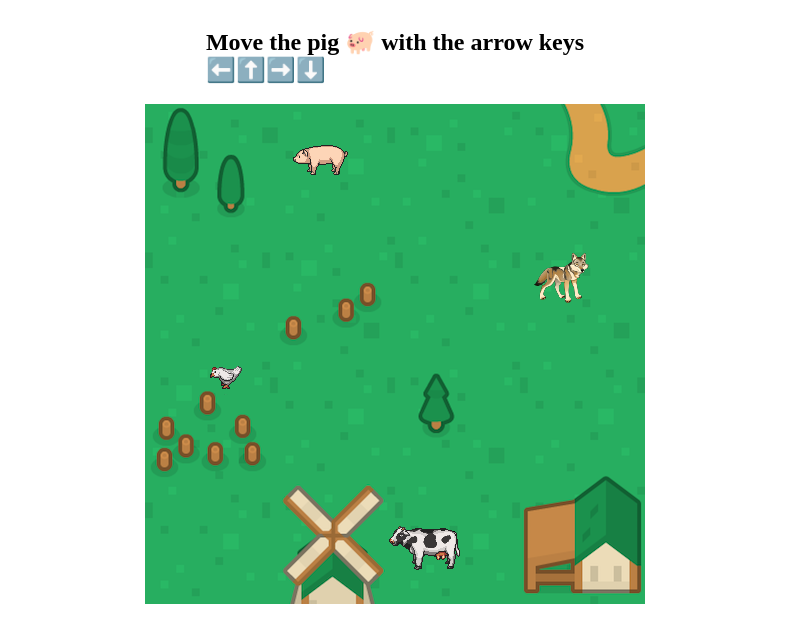
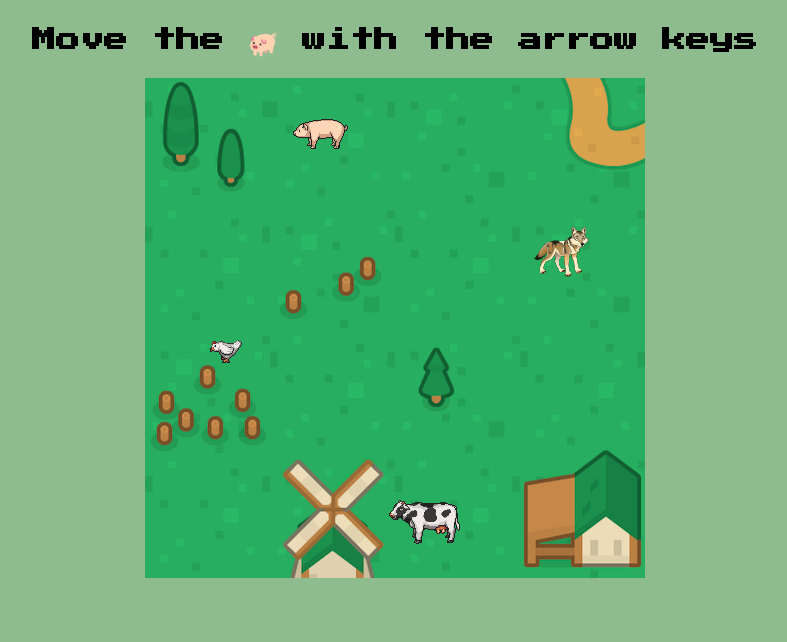
Before and after one commit to gizelads/CanvasMapCharacters, a plain HTML site: page index.html in a window 1280 px wide. Shown: the whole page, without its empty margins (245-1032 px from the left). Drawn offline with Linux system fonts and the light colour scheme.

Commit message:
update .css

```diff
--- a/index.html
+++ b/index.html
@@ -7,8 +7,7 @@
     </head>
     <body>
         <section id="ver-mapa">
-            <h1 id="title">Move the pig 🐖 with the arrow keys
-                <br>⬅️⬆️➡️⬇️</h1>
+            <h1 id="title">Move the 🐖 with the arrow keys</h1>
             <canvas width="500" height="500" id="mapa"></canvas>
         </section>
         <script src="farm.js"></script>
--- a/styles.css
+++ b/styles.css
@@ -1,3 +1,10 @@
+@import url('https://fonts.googleapis.com/css2?family=Press+Start+2P&display=swap');
+
+body {
+    background-color: darkseagreen;
+    font-family: 'Press Start 2P', cursive;
+}
+
 #ver-mapa {
     display: flex;
     flex-direction: column;
```
